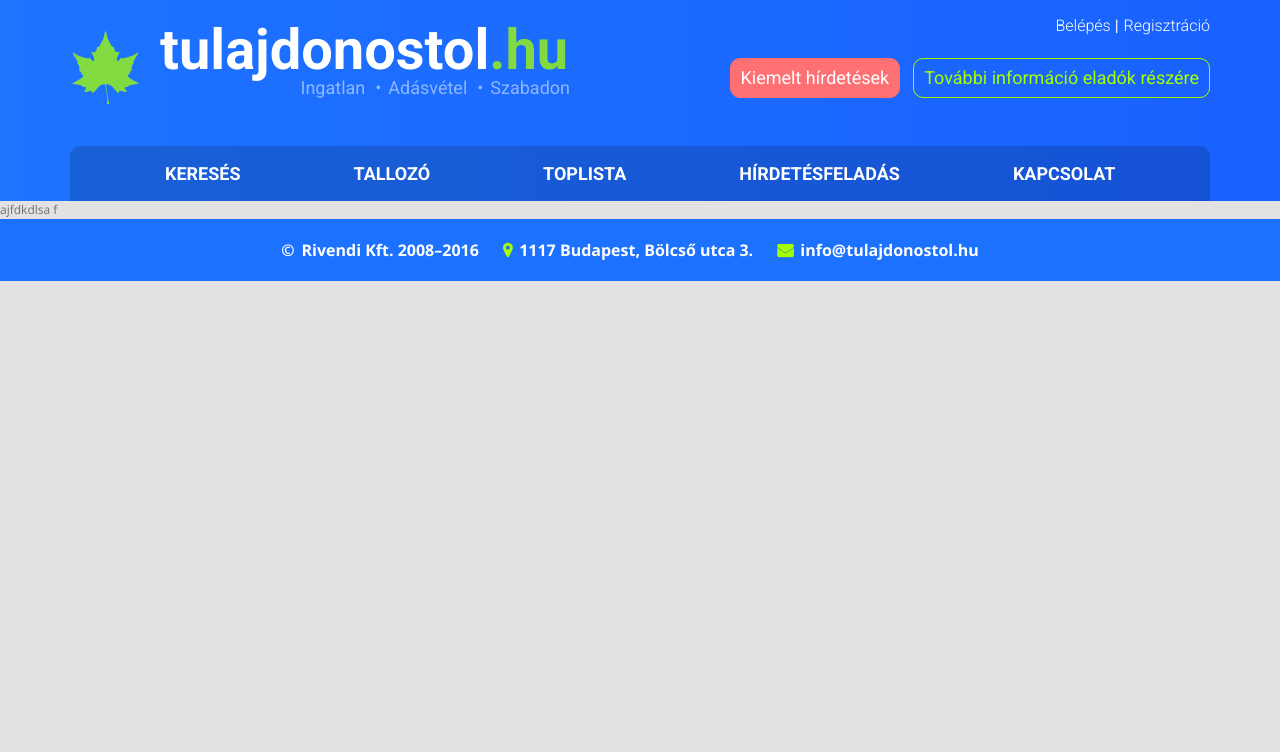
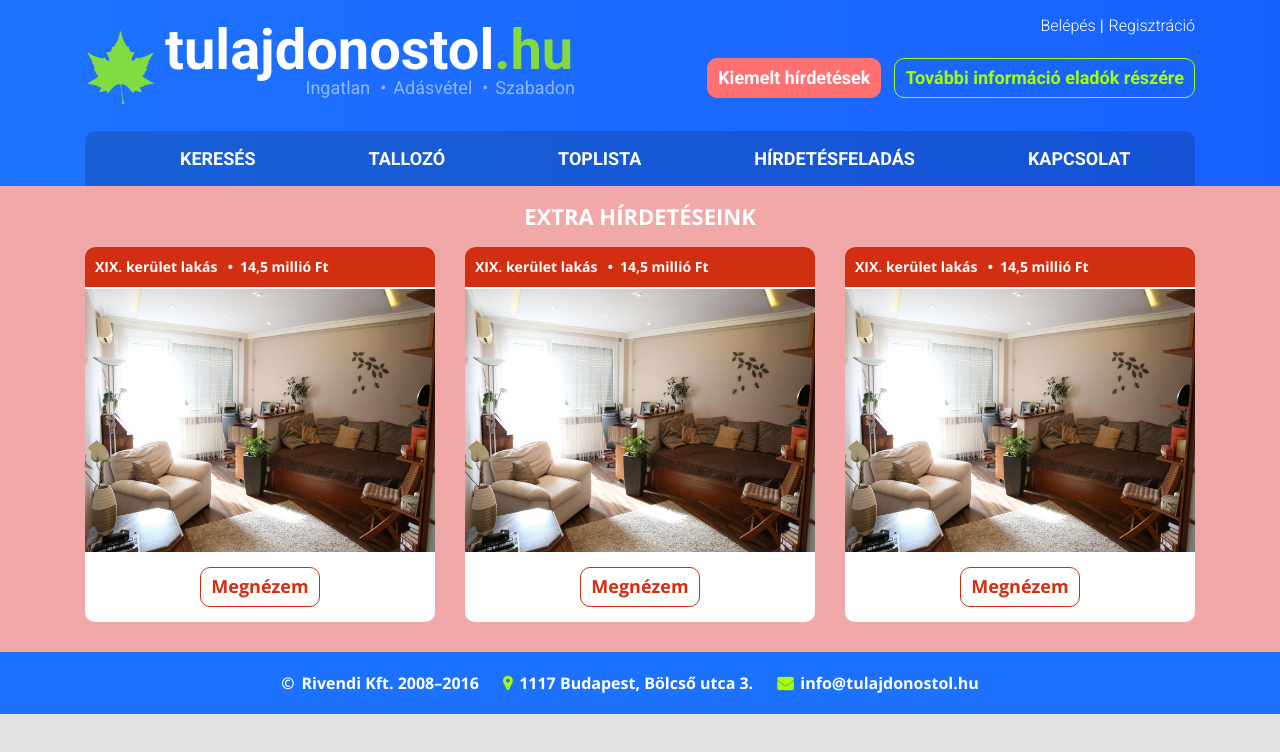
Before and after one commit to Monsignore16/Tulaj, a plain HTML site: page index.html in a window 1280 px wide. Drawn offline with nearby package versions, Linux system fonts and the light colour scheme.

Commit message:
extra hirdetesek szekcio
+javitasok

```diff
--- a/css/style.css
+++ b/css/style.css
@@ -26,36 +26,36 @@ body {
 }
 
 /* HEADER */
-header {
+.header {
   background: linear-gradient(to right, rgba(30,115,255,1), rgba(25,97,255,1));
   font-family: 'Roboto', sans-serif;
 }
 
-header .left-side a:hover {
+.header .left-side a:hover {
   text-decoration: none;
 }
 
-header .logo {
-  margin-bottom: 30px;
+.header .logo {
+  margin-bottom: 15px;
 }
 
-header .img-logo {
+.header .img-logo {
   float: left;
   margin-top: 20px;
-  padding-right: 20px;
+  padding-right: 10px;
 }
 
-header h1 {
+.header h1 {
   font-size: 56px;
   margin: 10px 0 0 0;
   color: #fff;
 }
 
-header h1 span {
+.header h1 span {
   color: #82da40;
 }
 
-header .logo .slogan {
+.header .logo .slogan {
   text-align: right;
   width: 270px;
   position: relative;
@@ -64,60 +64,61 @@ header .logo .slogan {
   right: -140px;
 }
 
-header .slogan li {
+.header .slogan li {
  display: inline;
  color: rgba(255,255,255,0.5);
  font-size: 18px;
 }
 
-header .slogan li:before {
+.header .slogan li:before {
   content: '\2022';
   margin-left: 7px;
   margin-right: 7px;
 }
 
-header .slogan li:first-child:before {
+.header .slogan li:first-child:before {
   content: '';
   margin-left: 0;
   margin-right: 0;
 }
 
-header .right-side {
+.header .right-side {
   text-align: right;
 }
 
-header .login {
+.header .login {
   margin-top: 15px;
   margin-bottom: 15px;
   color: #fff;
   font-size: 16px;
 }
 
-header .login li {
+.header .login li {
   display: inline;
 }
 
-header .login li:before {
+.header .login li:before {
   content: '\007C';
   margin-right: 5px;
 }
 
-header .login li:first-child:before {
+.header .login li:first-child:before {
   content: '';
   margin-left: 0;
   margin-right: 0;
 }
 
-header .login a {
+.header .login a {
   color: #fff;
   font-weight: 300;
 }
 
-header .other_buttons {
+.header .other_buttons {
   margin-top: 20px;
+  font-weight: 700;
 }
 
-header .kiemelt {
+.header .kiemelt {
   background-color: #ff7072;
   border: 1px solid #ff7072;
   color: #fff;
@@ -127,7 +128,7 @@ header .kiemelt {
   margin-right: 10px;
 }
 
-header .tovabbi {
+.header .tovabbi {
   background-color: rgba(0,0,0,.0);
   color: #a4ff00;
   border: 1px solid #a4ff00;
@@ -136,13 +137,15 @@ header .tovabbi {
   font-size: 18px;
 }
 
-header nav {
+.header nav {
   background-color: rgba(0,0,0,.16);
   border-top-left-radius: 10px;
   border-top-right-radius: 10px;
+  margin-left: 15px;
+  margin-right: 15px;
 }
 
-header nav a {
+.header nav a {
   color: #fff;
   font-weight: 700;
   font-size: 18px;
@@ -152,7 +155,7 @@ header nav a {
   margin-left: 80px;
 }
 
-header nav a:hover {
+.header nav a:hover {
   background-color: rgba(255,255,255,0.6);
   color: #1961ff;
   text-decoration: none;
@@ -160,12 +163,75 @@ header nav a:hover {
 
 /* HEADER END*/
 
+section.extra {
+  background-color: #f1a8a9;
+}
 
+.extra h1 {
+  color: #fff;
+  text-align: center;
+  font-weight: 700;
+  font-size: 22px;
+  text-transform: uppercase;
+}
 
+section #box-extra {
+  background-color: #fff;
+  border-radius: 10px;
+  margin-bottom: 30px;
+  text-align: center;
+}
 
+section #box-extra .header-extra {
+  background-color: #d12e12;
+  border-top-left-radius: 10px;
+  border-top-right-radius: 10px;
+  border-bottom: 2px solid #fff;
+  text-align: left;
+  color: #fff;
+}
 
+section #box-extra .header-extra .data {
+  list-style-type: none;
+  margin: 0;
+  padding: 10px;
+}
 
+section #box-extra .header-extra .data li {
+  display: inline;
+  font-size: 14px;
+  font-weight: 700;
+}
 
+section #box-extra .header-extra .data li:before {
+  content: '\2022';
+  margin-left: 7px;
+  margin-right: 7px;
+}
+
+section #box-extra .header-extra .data li:first-child:before {
+  content: '';
+  margin-left: 0;
+  margin-right: 0;
+}
+
+#box-extra button.btn-extra {
+  background-color: #fff;
+  border: 1px solid #d12e12;
+  color: #d12e12;
+  padding: 6px 10px;
+  border-radius: 10px;
+  font-size: 18px;
+  font-weight: 700;
+  margin-top: 15px;
+  margin-bottom: 15px;
+}
+
+#box-extra button.btn-extra:hover {
+  background-color: #d12e12;
+  border: 1px solid #d12e12;
+  color: #fff;
+}
 
 
 
@@ -173,7 +239,7 @@ header nav a:hover {
 
 
 /* FOOTER */
-.footer {
+footer {
   background-color: #1d71ff;
   color: #fff;
   font-weight: 700;
--- a/index.html
+++ b/index.html
@@ -10,11 +10,10 @@
   <link rel="stylesheet" href="css/style.css">
 </head>
 <body>
-  <header class="container-fluid">
+  <header class="container-fluid header">
     <div class="row">
       <div class="container">
-        <div class="row">
-          <div class="left-side col-md-6">
+        <div class="col-xs-12 col-lg-6 left-side">
           <div class="logo">
             <a href="index.html">
             <img src="images/level.png" alt="Tulajdonostol.hu" class="img-logo">
@@ -29,7 +28,7 @@
             </a>
           </div>
         </div>
-          <div class="right-side col-md-6">
+        <div class="col-xs-12 col-lg-6 right-side">
           <ul class="login">
             <li><a href="#">Belépés</a></li>
             <li><a href="#">Regisztráció</a></li>
@@ -44,8 +43,7 @@
           </div>
         </div>
       </div>
-      </div>
-      <div class="container menu">
+      <div class="container">
         <nav>
           <a href="#">Keresés</a>
           <a href="#">Tallozó</a>
@@ -56,14 +54,67 @@
       </div>
     </div>
   </header>
-
-  <section class="extra">
-    ajfdkdlsa f
-  </secton>
-
-  <footer class="container-fluid footer">
+  <section class="container-fluid extra">
     <div class="row">
       <div class="container">
+        <h1>
+          Extra hírdetéseink
+        </h1>
+        <div class="col-xs-12 col-sm-6 col-md-4">
+          <div id="box-extra">
+            <header class="header-extra">
+              <ul class="data">
+                <li>XIX. kerület lakás</li>
+                <li>14,5 millió Ft</li>
+              </ul>
+            </header>
+            <figure>
+              <img src="images/lakas_01.png" alt="Szép lakás" class="img-responsive">
+            </figure>
+            <button class="btn-extra">
+              Megnézem
+            </button>
+          </div>
+        </div>
+        <div class="col-xs-12 col-sm-6 col-md-4">
+          <div id="box-extra">
+            <header class="header-extra">
+              <ul class="data">
+                <li>XIX. kerület lakás</li>
+                <li>14,5 millió Ft</li>
+              </ul>
+            </header>
+            <figure>
+              <img src="images/lakas_01.png" alt="Szép lakás" class="img-responsive">
+            </figure>
+            <button class="btn-extra">
+              Megnézem
+            </button>
+          </div>
+        </div>
+        <div class="col-xs-12 col-sm-6 col-md-4">
+          <div id="box-extra">
+            <header class="header-extra">
+              <ul class="data">
+                <li>XIX. kerület lakás</li>
+                <li>14,5 millió Ft</li>
+              </ul>
+            </header>
+            <figure>
+              <img src="images/lakas_01.png" alt="Szép lakás" class="img-responsive">
+            </figure>
+            <button class="btn-extra">
+              Megnézem
+            </button>
+          </div>
+        </div>
+      </div>
+    </div>
+  </section>
+  <footer class="container-fluid">
+    <div class="row">
+      <div class="container">
+        <div class="row">
           <div class="col-xs-12">
             <ul class="footer_inner">
               <li class="firm">Rivendi Kft. 2008–2016</li>
@@ -73,6 +124,7 @@
           </div>
         </div>
       </div>
+    </div>
   </footer>
 </body>
 </html>
```
Also changed, not shown: images/lakas_01.png (added). Lines whose indentation alone changed are shown as unchanged.
